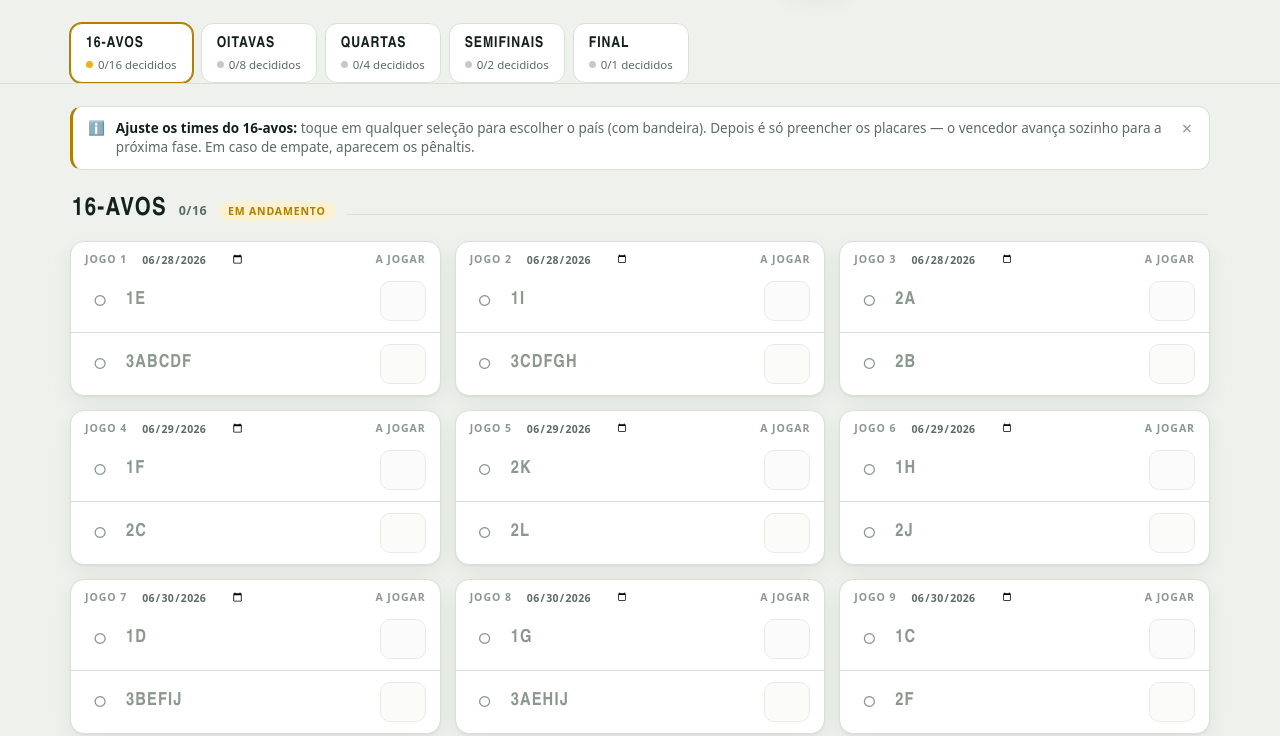
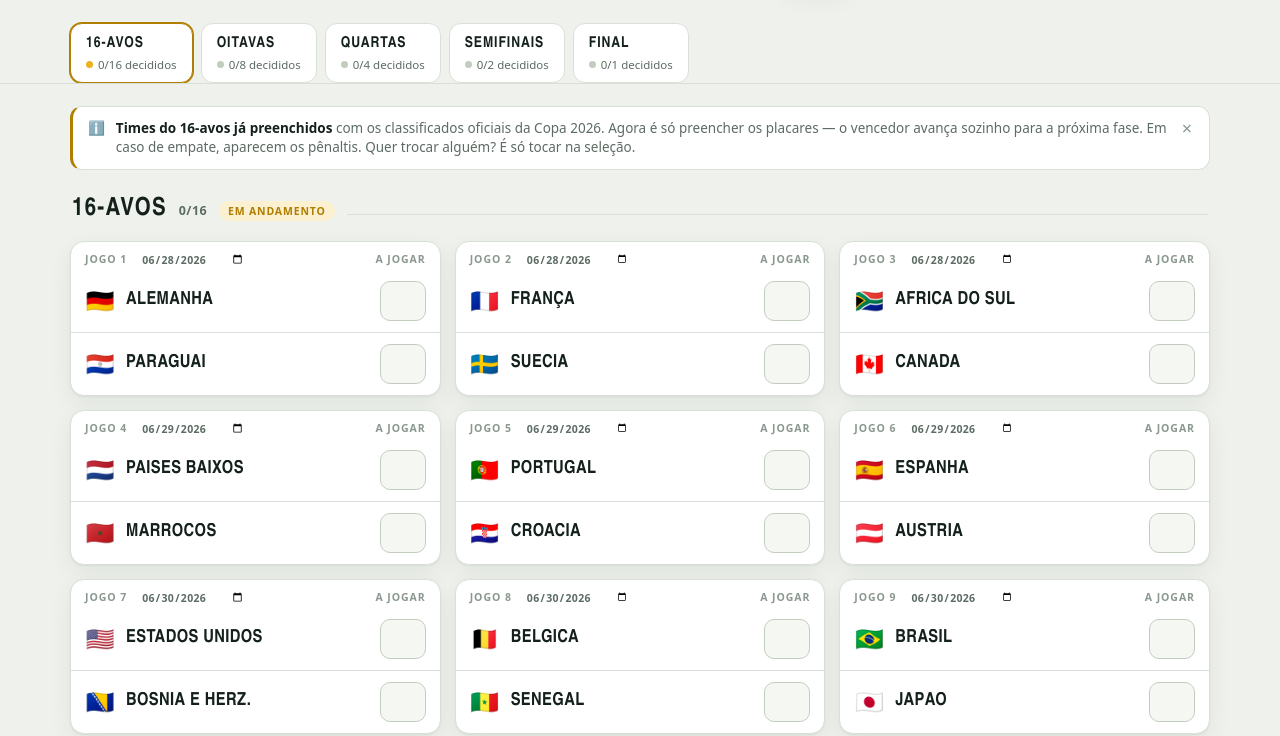
Before and after one commit to mariferronato3/copadomundo, a plain HTML site: page index.html in a window 1280 px wide. Shown: the part 64-800 px from the top of the page. Drawn offline with Linux system fonts and the light colour scheme.

Commit message:
Preenche 16-avos com os classificados oficiais da Copa 2026 (fontes: Wikipedia + CBS)
Co-Authored-By: Claude Opus 4.8 (1M context) <noreply@anthropic.com>

```diff
--- a/index.html
+++ b/index.html
@@ -3,7 +3,7 @@
 <head>
 <meta charset="utf-8">
 <meta name="viewport" content="width=device-width, initial-scale=1">
-<meta name="description" content="Chave interativa da Copa do Mundo 2026 — preencha os placares do 16-avos à final, com datas e bandeiras. A chave avança sozinha.">
+<meta name="description" content="Chave interativa da Copa do Mundo 2026 — 16-avos preenchido com os classificados oficiais. Preencha os placares e a chave avança sozinha.">
 <meta name="theme-color" content="#0C1512">
 <title>Copa 2026 — Minha Chave</title>
 <style>
@@ -408,6 +408,7 @@ const COUNTRIES = [
   ["França","FR"],["Espanha","ES"],["Inglaterra","ENG"],["Portugal","PT"],["Alemanha","DE"],
   ["Itália","IT"],["Países Baixos","NL"],["Bélgica","BE"],["Croácia","HR"],["Suíça","CH"],
   ["Dinamarca","DK"],["Polônia","PL"],["Sérvia","RS"],["Áustria","AT"],["Ucrânia","UA"],
+  ["Bósnia e Herz.","BA"],
   ["Turquia","TR"],["Suécia","SE"],["Noruega","NO"],["Escócia","SCO"],["País de Gales","WAL"],
   ["Grécia","GR"],["Rep. Tcheca","CZ"],["Hungria","HU"],["Romênia","RO"],["Eslovênia","SI"],
   ["Eslováquia","SK"],["Estados Unidos","US"],["México","MX"],["Canadá","CA"],["Costa Rica","CR"],
@@ -443,6 +444,29 @@ const SEED_LABELS = [
   '1J','2H',  '2D','2G',  '1B','3EFGHI',  '1K','3DEIJL',
 ];
 
+// Seleções que de fato terminaram em cada vaga (fase de grupos da Copa 2026).
+// Fontes: Wikipedia (2026 FIFA World Cup knockout stage) + CBS Sports, confrontos cruzados.
+const SEED_TEAMS = [
+  // LADO ESQUERDO
+  {code:'DE',name:'Alemanha'},       {code:'PY',name:'Paraguai'},
+  {code:'FR',name:'França'},         {code:'SE',name:'Suécia'},
+  {code:'ZA',name:'África do Sul'},  {code:'CA',name:'Canadá'},
+  {code:'NL',name:'Países Baixos'},  {code:'MA',name:'Marrocos'},
+  {code:'PT',name:'Portugal'},       {code:'HR',name:'Croácia'},
+  {code:'ES',name:'Espanha'},        {code:'AT',name:'Áustria'},
+  {code:'US',name:'Estados Unidos'}, {code:'BA',name:'Bósnia e Herz.'},
+  {code:'BE',name:'Bélgica'},        {code:'SN',name:'Senegal'},
+  // LADO DIREITO
+  {code:'BR',name:'Brasil'},         {code:'JP',name:'Japão'},
+  {code:'CI',name:'Costa do Marfim'},{code:'NO',name:'Noruega'},
+  {code:'MX',name:'México'},         {code:'EC',name:'Equador'},
+  {code:'ENG',name:'Inglaterra'},    {code:'CD',name:'RD Congo'},
+  {code:'AR',name:'Argentina'},      {code:'CV',name:'Cabo Verde'},
+  {code:'AU',name:'Austrália'},      {code:'EG',name:'Egito'},
+  {code:'CH',name:'Suíça'},          {code:'DZ',name:'Argélia'},
+  {code:'CO',name:'Colômbia'},       {code:'GH',name:'Gana'},
+];
+
 /* ---------- datas oficiais (janelas FIFA 2026) — editáveis ---------- */
 const DATES = {
   '0:0':'2026-06-28','0:1':'2026-06-28','0:2':'2026-06-28',
@@ -474,7 +498,7 @@ let S = load();
 
 function freshState(){
   return {
-    seeds: SEED_LABELS.map(l=>({code:'',name:'',label:l})),
+    seeds: SEED_LABELS.map((l,i)=>({code:SEED_TEAMS[i].code, name:SEED_TEAMS[i].name, label:l})),
     scores:{}, pens:{}, dates:{}, ident:{}, view:'lista', theme:null, noteHidden:false,
   };
 }
@@ -486,8 +510,12 @@ function load(){
     if(!s.seeds || s.seeds.length!==32) return freshState();
     s.scores=s.scores||{}; s.pens=s.pens||{}; s.dates=s.dates||{}; s.ident=s.ident||{};
     s.view=s.view||'lista';
-    // atualiza os rótulos das vagas para o chaveamento oficial (mantém times já escolhidos)
-    s.seeds = s.seeds.map((seed,i)=> Object.assign({}, seed, {label: SEED_LABELS[i]}));
+    // atualiza rótulos e preenche as seleções oficiais nas vagas ainda vazias (mantém as que você já trocou)
+    s.seeds = s.seeds.map((seed,i)=>{
+      const out = Object.assign({}, seed, {label: SEED_LABELS[i]});
+      if(!out.code && SEED_TEAMS[i]){ out.code=SEED_TEAMS[i].code; out.name=SEED_TEAMS[i].name; }
+      return out;
+    });
     return s;
   }catch(e){ return freshState(); }
 }
@@ -649,7 +677,7 @@ function renderLista(P){
   if(!S.noteHidden){
     html += `<div class="note">
       <span>ℹ️</span>
-      <div><b>Ajuste os times do 16-avos:</b> toque em qualquer seleção para escolher o país (com bandeira). Depois é só preencher os placares — o vencedor avança sozinho para a próxima fase. Em caso de empate, aparecem os pênaltis.</div>
+      <div><b>Times do 16-avos já preenchidos</b> com os classificados oficiais da Copa 2026. Agora é só preencher os placares — o vencedor avança sozinho para a próxima fase. Em caso de empate, aparecem os pênaltis. Quer trocar alguém? É só tocar na seleção.</div>
       <button class="x" id="note-x" aria-label="Fechar aviso">×</button>
     </div>`;
   }
```
